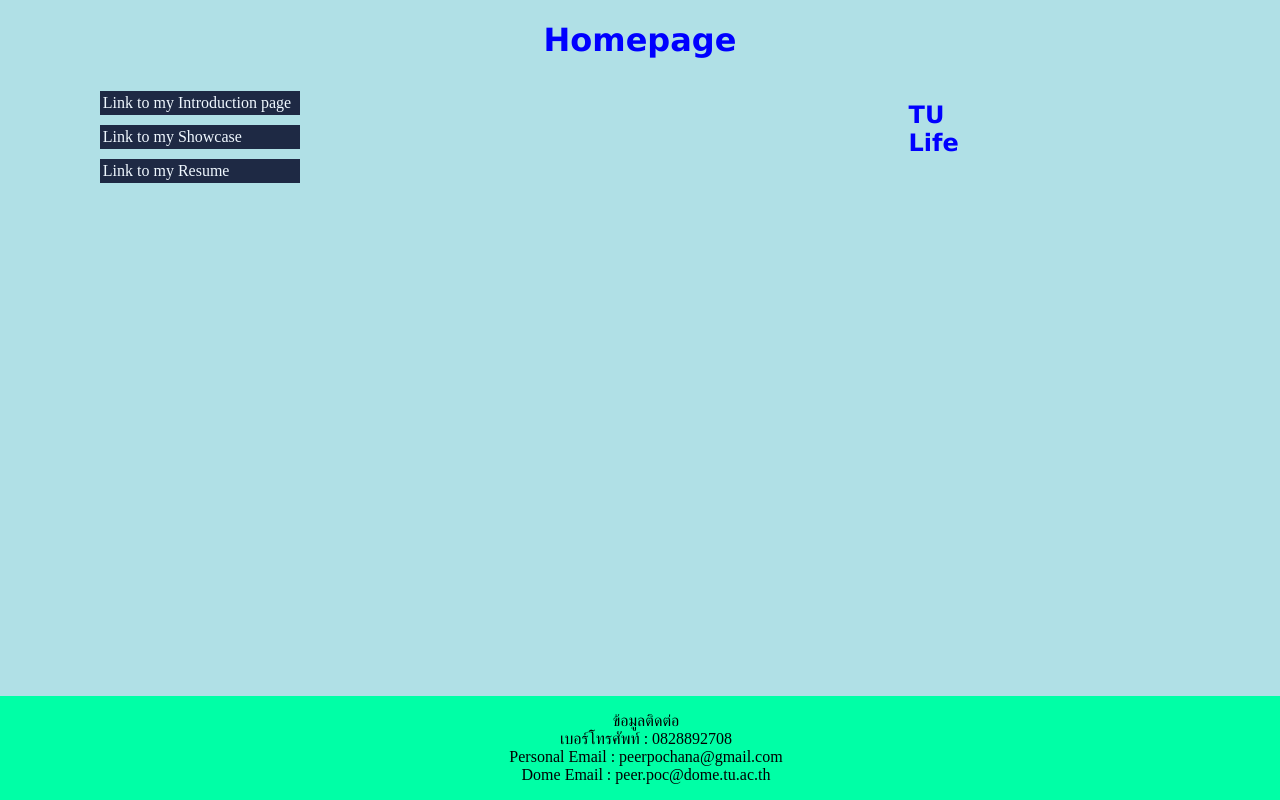
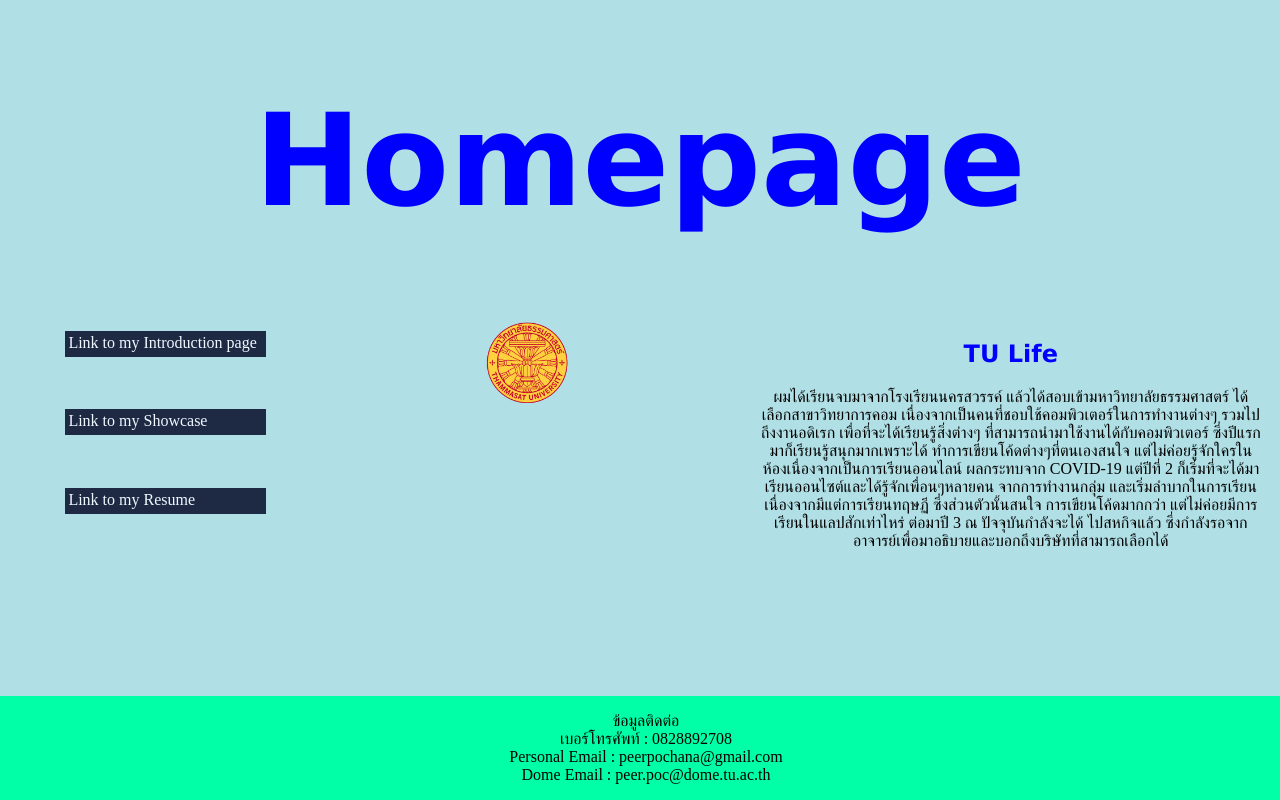
Before and after one commit to WWoPPoWW/Peer_monvorathPages.github.io, a plain HTML site: page index.html in a window 1280 px wide. Drawn offline with Linux system fonts and the light colour scheme.

Commit message:
finishing

```diff
--- a/css/styles.css
+++ b/css/styles.css
@@ -1,7 +1,21 @@
+html{
+    margin: 0;
+    height: 100%;
+    overflow: hidden;
+}
+
 body{
     background-color:powderblue ;
+    margin: 0;
+    height: 100%;
+    overflow: hidden;
 }
-
+.tulife{
+    max-width: 100%;
+    word-wrap: break-word;
+    word-break: break-word;
+    white-space: normal;
+}
 h1{
     color:blue; font-family: Verdana;
 }
@@ -30,6 +44,7 @@ a:active{
     background-color: transparent;
 }
 .containerbox{
+    white-space: nowrap;
     display: flex;
     flex-wrap: nowrap;
     flex-direction: column;
@@ -44,7 +59,9 @@ a:active{
 .box{
     background: #1e2944;
     width: 100%;
+    height: 20px;
     padding: 3px;
+    white-space: nowrap;
 }
 
 .block {
@@ -63,9 +80,6 @@ a:active{
     content: "";
     clear: both;
     display: table;
-}
-.life{
-    float:right;
 }
 @media only screen and (max-width: 768px)
 {
--- a/index.html
+++ b/index.html
@@ -23,10 +23,10 @@
 </head>
 <body>
     <center>
-    <h1>Homepage</h1>
+    <h1 style="font-size:10vw">Homepage</h1>
     </center>
     <div class="row">
-        <div class="col-12 col-s-3">
+        <div class="col-12 col-s-9">
             <div class="containerbox">
                 <div class="col-3 col-s-3 linkbox">
                     <div class="box"><a href="pages/Introduction.html">Link to my Introduction page</a></div>
@@ -34,12 +34,26 @@
                     <div class="box"><a href="pages/Resume.pdf">Link to my Resume</a></div>
                 </div>
                 <div class="col-5 col-s-5">
-
+                    <center>
+                    <img src="images/Thammasat.png" alt="Thammasat emblem" style="min-width: 50px ;max-width:20%;height: auto;">
+                    </center>
                 </div>
-                <div class="col-1 col-s-12">
-                    <div class="life">
+                <div class="col-6 col-s-12">
+                    <center>
                         <h2>TU Life</h2>
-                    </div>
+                            <div class="tulife">
+                                <p>
+                                    ผมได้เรียนจบมาจากโรงเรียนนครสวรรค์ แล้วได้สอบเข้ามหาวิทยาลัยธรรมศาสตร์
+                                    ได้เลือกสาขาวิทยาการคอม เนื่องจากเป็นคนที่ชอบใช้คอมพิวเตอร์ในการทำงานต่างๆ
+                                    รวมไปถึงงานอดิเรก เพื่อที่จะได้เรียนรู้สิ่งต่างๆ ที่สามารถนำมาใช้งานได้กับคอมพิวเตอร์
+                                    ซึ่งปีแรกมาก็เรียนรู้สนุกมากเพราะได้ ทำการเขียนโค้ดต่างๆที่ตนเองสนใจ แต่ไม่ค่อยรู้จักใครในห้องเนื่องจากเป็นการเรียนออนไลน์
+                                    ผลกระทบจาก COVID-19 แต่ปีที่ 2 ก็เริ่มที่จะได้มาเรียนออนไซต์และได้รู้จักเพื่อนๆหลายคน
+                                    จากการทำงานกลุ่ม และเริ่มลำบากในการเรียนเนื่องจากมีแต่การเรียนทฤษฏี ซึ่งส่วนตัวนั้นสนใจ
+                                    การเขียนโค้ดมากกว่า แต่ไม่ค่อยมีการเรียนในแลปสักเท่าไหร่ ต่อมาปี 3 ณ ปัจจุบันกำลังจะได้
+                                    ไปสหกิจแล้ว ซึ่งกำลังรอจากอาจารย์เพื่อมาอธิบายและบอกถึงบริษัทที่สามารถเลือกได้
+                                </p>
+                            </div>
+                    </center>
                 </div>
             </div>
         </div>
```
Also changed, not shown: pages/Showcase.html (+2 -2 lines), images/Thammasat.png (added).
